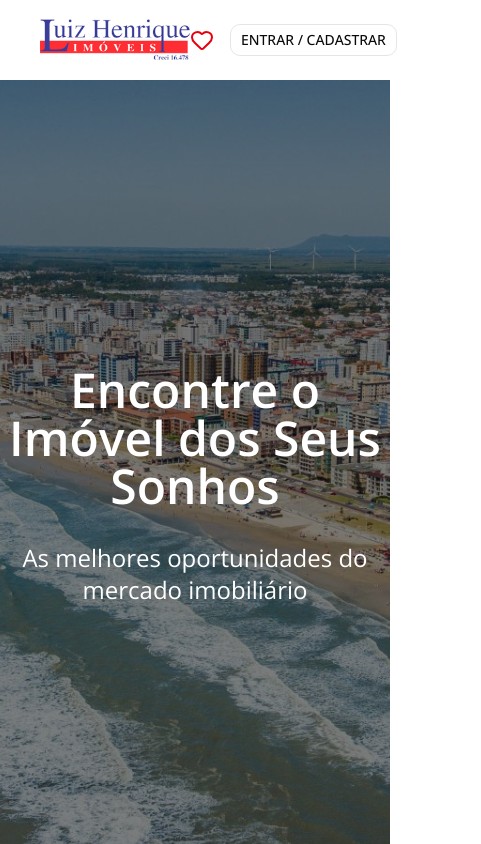
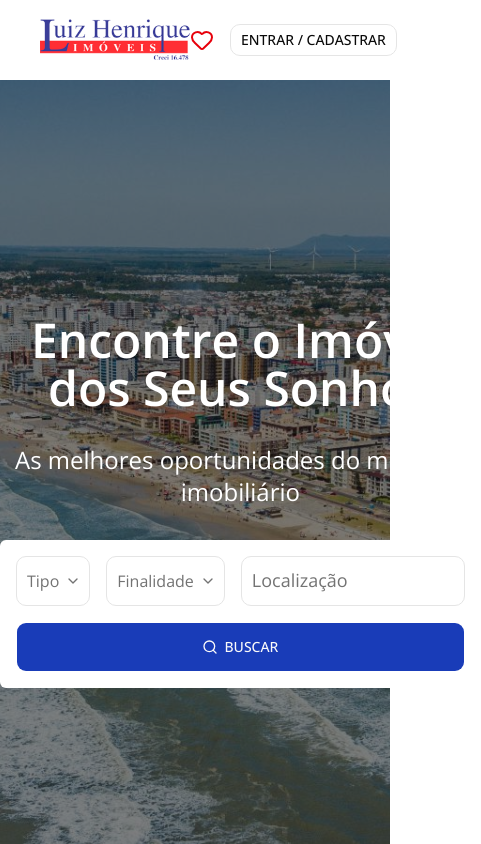
Before and after one commit to Marjorie-Pereira/imobiliaria-lh, a Next.js app: page / in a window 390 px wide. Shown: the top 844 px of the page, 481 px wide, since content can reach past the window. Built offline with nearby package versions, Linux system fonts and the light colour scheme.

Commit message:
search property bar responsive

```diff
--- a/app/components/searchProperty.tsx
+++ b/app/components/searchProperty.tsx
@@ -12,9 +12,10 @@ import { Search } from "lucide-react";
 
 export const SearchProperty = () => {
   return (
-    <div className="bg-white rounded-sm text-slate-500 flex p-4 gap-4">
+    <div className="bg-white rounded-sm text-slate-500 flex flex-col md:flex-row  p-4 justify-between items-center w-fit md:w-full mx-auto gap-4">
+      <div className="flex w-full md:w-2/3 gap-4">
         <Select>
-        <SelectTrigger className="flex grow text-md py-6">
+          <SelectTrigger className=" grow text-md py-6">
             <SelectValue placeholder="Tipo" />
           </SelectTrigger>
           <SelectContent>
@@ -26,7 +27,7 @@ export const SearchProperty = () => {
           </SelectContent>
         </Select>
         <Select>
-        <SelectTrigger className="flex grow text-md py-6">
+          <SelectTrigger className="grow text-md py-6">
             <SelectValue placeholder="Finalidade" />
           </SelectTrigger>
           <SelectContent>
@@ -36,12 +37,17 @@ export const SearchProperty = () => {
             </SelectGroup>
           </SelectContent>
         </Select>
-      <Input placeholder="Localização" className="w-fit py-6 placeholder:text-lg" />
-      <Button className=" flex grow py-6 bg-blue-800 hover:bg-blue-600">
-        <Search size={32}  />
+
+        <Input
+          placeholder="Localização"
+          className="w-fit py-6 placeholder:text-lg"
+        />
+      </div>
+
+      <Button className="w-full grow md:w-fit py-6 bg-blue-800  hover:bg-blue-600">
+        <Search size={32} />
         BUSCAR
       </Button>
-
     </div>
   );
 };
--- a/app/page.tsx
+++ b/app/page.tsx
@@ -27,7 +27,7 @@ export default function Home() {
           <p className="text-2xl my-8">
             As melhores oportunidades do mercado imobiliário
           </p>
-          {/* <SearchProperty /> */}
+          <SearchProperty />
         </div>
       </section>
       {/* popular */}
```
Lines whose indentation alone changed are shown as unchanged.
